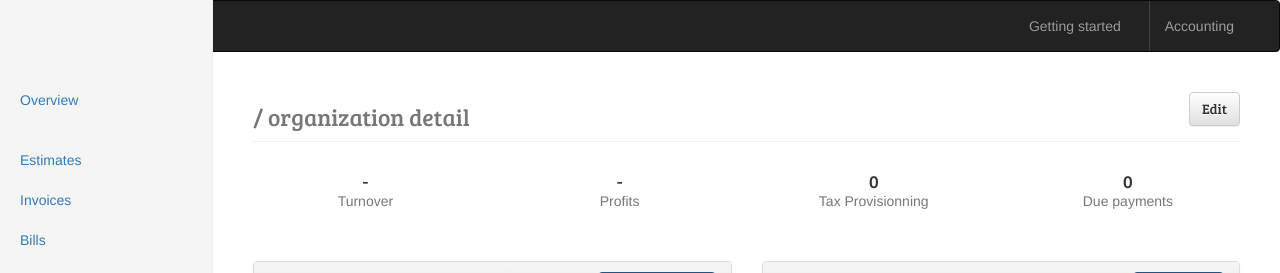
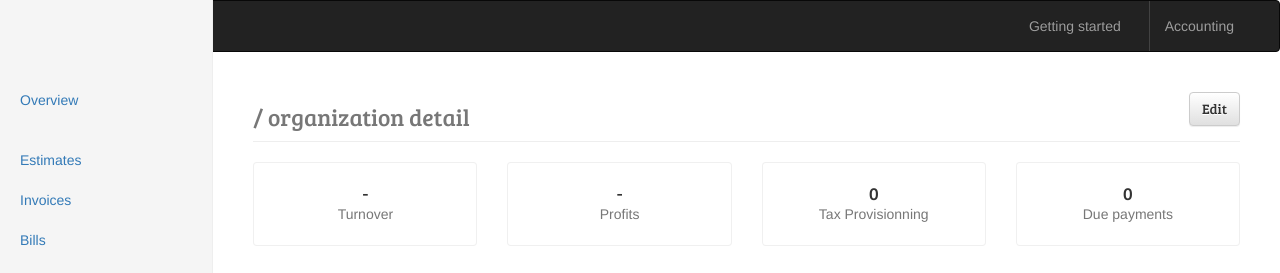
Before and after one commit to dulacp/django-accounting, a Django app: template accounting/templates/accounting/books/dashboard.html in a window 1280 px wide. Shown: the top 273 px of the page. Run offline with Django 3.2, Linux system fonts and the light colour scheme; the template is opened without the code that fills it, so the values that code supplies are empty; parts of the project's set-up code (start-up, migrations or seed data) failed here and were passed over; some libraries are stand-ins or nearby versions.

Commit message:
Adjust the figure styling

```diff
--- a/accounting/static/accounting/css/main.css
+++ b/accounting/static/accounting/css/main.css
@@ -145,6 +145,19 @@ body {
 
 
 /*
+ * Figure
+ */
+.figure {
+  margin-bottom: 1em;
+  padding: 0.8em 0.5em 1.5em 0.5em;
+  background: white;
+  background: rgba(255, 255, 255, 0.50);
+  border: 1px solid rgba(0, 0, 0, 0.06);
+  border-radius: 4px;
+}
+
+
+/*
  * Panels
  */
 .panel-link {
--- a/accounting/templates/accounting/books/dashboard.html
+++ b/accounting/templates/accounting/books/dashboard.html
@@ -10,21 +10,29 @@
     </h1>
 
     <div class="row placeholders">
-        <div class="col-xs-6 col-sm-3 placeholder">
+        <div class="col-xs-6 col-sm-3">
+            <div class="figure">
                 <h4>{{ organization.turnover_excl_tax|currency|default:"-" }}</h4>
                 <span class="text-muted">Turnover</span>
             </div>
-        <div class="col-xs-6 col-sm-3 placeholder">
+        </div>
+        <div class="col-xs-6 col-sm-3">
+            <div class="figure">
                 <h4>{{ organization.profits|currency|default:"-" }}</h4>
                 <span class="text-muted">Profits</span>
             </div>
-        <div class="col-xs-6 col-sm-3 placeholder">
+        </div>
+        <div class="col-xs-6 col-sm-3">
+            <div class="figure">
                 <h4>{{ organization.tax_provisionning|currency|default:0 }}</h4>
                 <span class="text-muted">Tax Provisionning</span>
             </div>
-        <div class="col-xs-6 col-sm-3 placeholder">
+        </div>
+        <div class="col-xs-6 col-sm-3">
+            <div class="figure">
                 <h4>{{ organization.overdue_total|currency|default:0 }}</h4>
                 <span class="text-muted">Due payments</span>
+            </div>
         </div>
     </div>
 
```
Also changed, not shown: accounting/templates/accounting/books/organization_detail.html (+12 -4 lines). Lines whose indentation alone changed are shown as unchanged.
